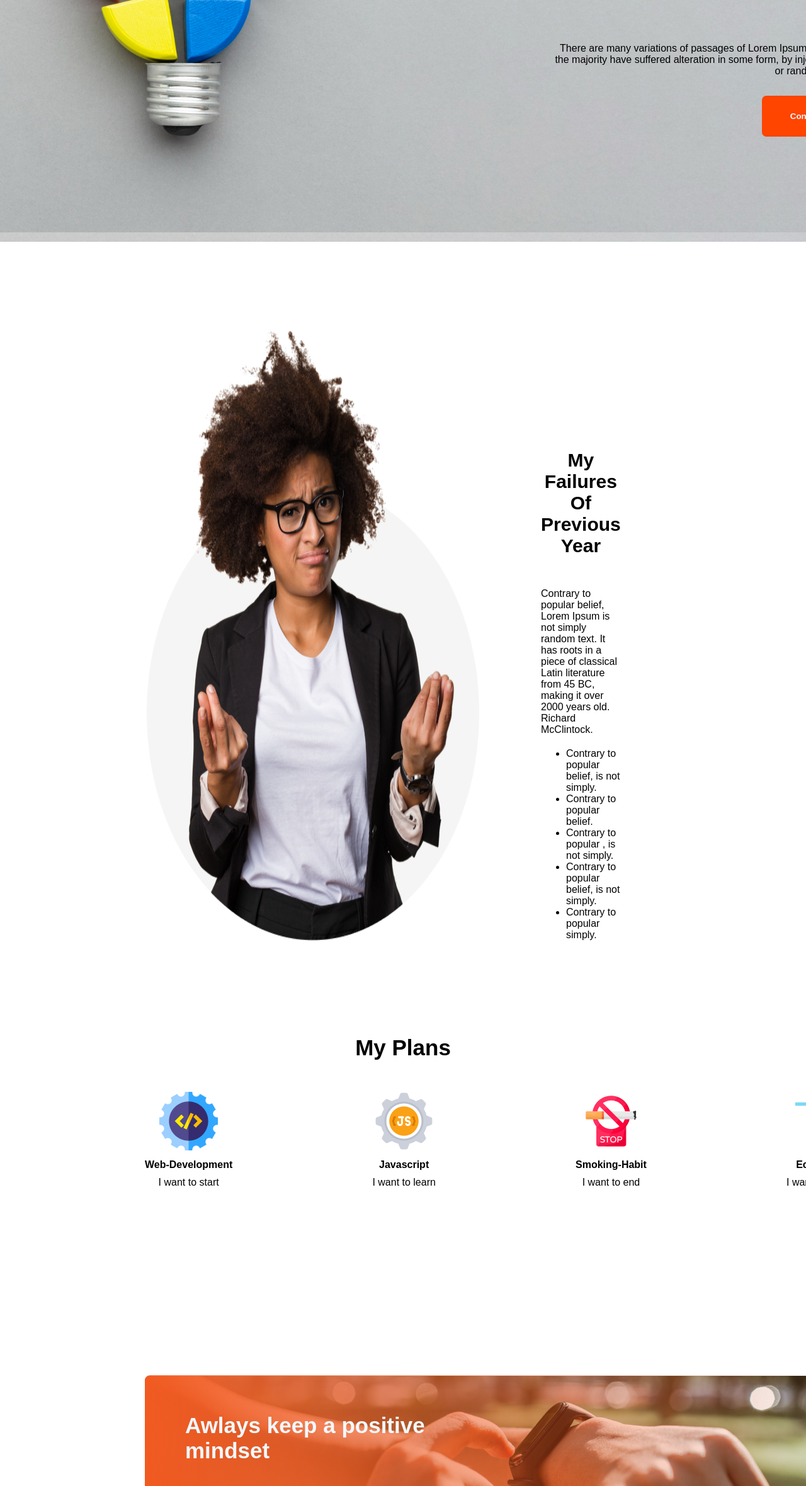
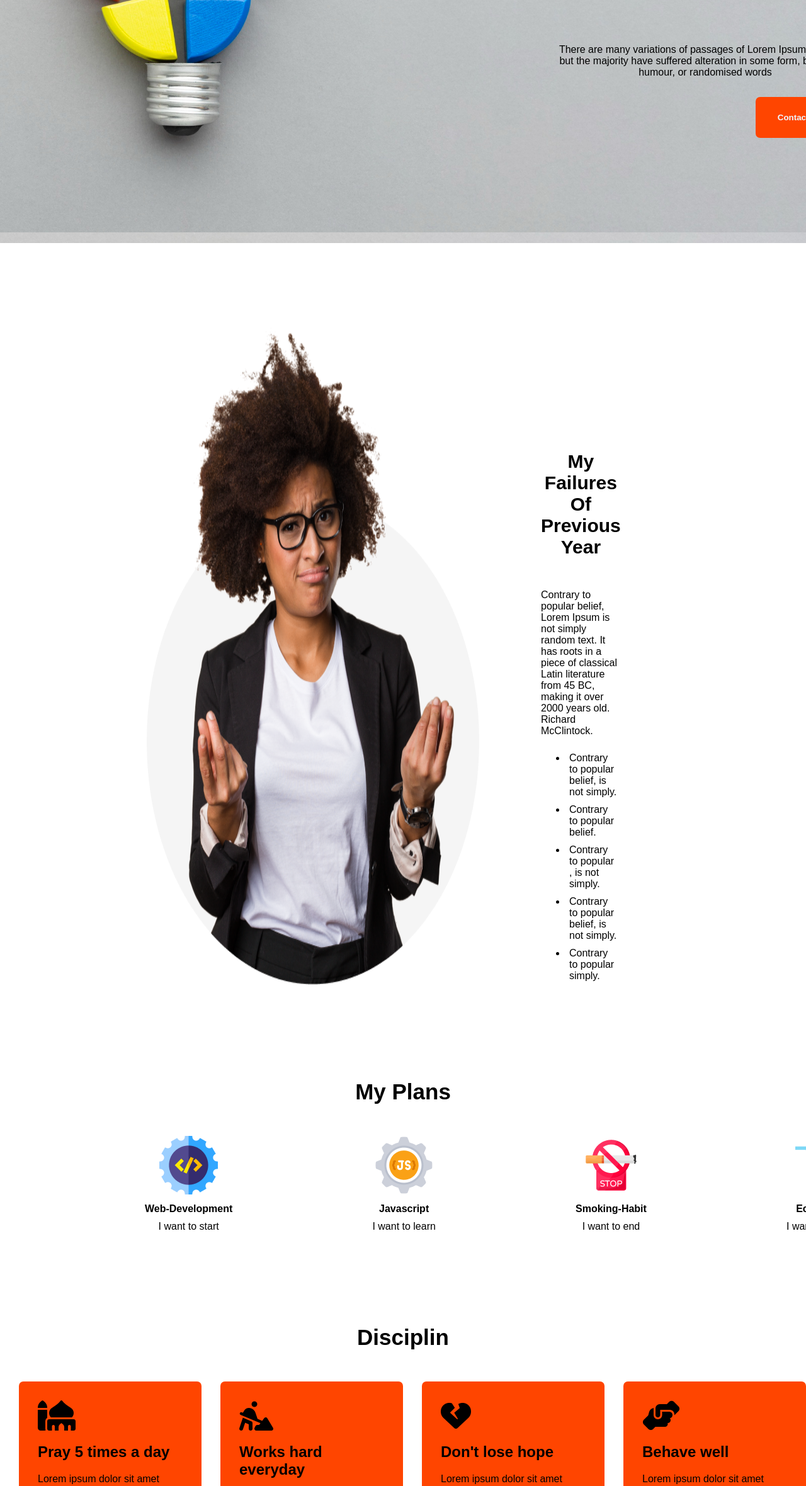
Before and after one commit to Ruhan-ia/assignment1, a plain HTML site: page index.html in a window 1280 px wide. Shown: the part 440-2800 px from the top of the page at 63% size. Drawn offline with Linux system fonts and the light colour scheme.

Commit message:
final commit

```diff
--- a/index.html
+++ b/index.html
@@ -5,6 +5,7 @@
     <meta http-equiv="X-UA-Compatible" content="IE=edge">
     <meta name="viewport" content="width=device-width, initial-scale=1.0">
     <title>Assignment1</title>
+    <script src="https://kit.fontawesome.com/a381f3fb77.js" crossorigin="anonymous"></script>
     <link rel="stylesheet" href="styles/style.css">
 </head>
 <body>
@@ -78,6 +79,40 @@
 
 
         </section>
+        <section class="disciplined-section">
+            <h3 class="disciplin-title">Disciplin</h3>
+            <div class="disciplin-container">
+
+               <div class="discipline">
+                <i class="fa-solid fa-mosque fa-3x"></i>
+                <h4>Pray 5 times a day</h4>
+                <p>Lorem ipsum dolor sit amet consectetur adipisicing elit. Commodi, consequatur?</p>
+
+               </div>
+               <div class="discipline">
+                <i class="fa-solid fa-person-digging fa-3x"></i>
+
+                <h4>Works hard everyday</h4>
+                <p>Lorem ipsum dolor sit amet consectetur adipisicing elit. Commodi, consequatur?</p>
+
+               </div>
+               <div class="discipline">
+                <i class="fa-solid fa-heart-crack fa-3x"></i>
+
+                <h4>Don't lose hope</h4>
+                <p>Lorem ipsum dolor sit amet consectetur adipisicing elit. Commodi, consequatur?</p>
+
+               </div>
+               <div class="discipline">
+                <i class="fa-solid fa-handshake-angle fa-3x"></i>
+
+                <h4>Behave well</h4>
+                <p>Lorem ipsum dolor sit amet consectetur adipisicing elit. Commodi, consequatur?</p>
+
+               </div>
+            </div>
+
+        </section>
         <!-- gradient-section -->
 
         <section class="adviced-section">
@@ -87,6 +122,7 @@
 
             </div>
         </section>
+
     </main>
     <!-- footer-section -->
     <footer class="footer">
--- a/styles/style.css
+++ b/styles/style.css
@@ -4,9 +4,11 @@
 }
 .header{
     background-image: url('../images/banner/banner2.png');
+
 }
 .banner{
-    text-align: right;
+   text-align: center;
+
 }
 .banner-title{
     margin-left: 845px;
@@ -14,25 +16,25 @@
     padding-top: 200px;
     font-weight: 700;
     font-size: 65px;
-    width: 525px;
-    height: 228px;
+    width: 500px;
+    height: 230px;
 
 }
 .banner-description{
     font-weight: 400;
     padding-top: 30px;
-    width: 500px;
-    text-align: right;
+    width: 480px;
+
     height: 80;
     margin-left: 880px;
     margin-right: 230px;
 }
 .btn-primary{
-    width: 160px;
+    width: 140px;
     height: 65px;
     margin-right: 230px;
     margin-bottom: 167px;
-    margin-left: 1210px;
+    margin-left: 1200px;
     margin-top: 30px;
     color: aliceblue;
     font-weight: 600;
@@ -50,9 +52,10 @@
     gap: 80px;
 }
 .failures-container img{
-    background: url('../images/icons/');
+
     margin-left: 210px;
 }
+
 .details{
     margin-right: 320px;
     margin-top: 210px;
@@ -65,6 +68,7 @@
 }
 .edited-list li{
     list-style-type: disc;
+    padding: 5px;
 }
 .container-description{
     margin-top: 20px;
@@ -94,6 +98,28 @@
 .plan-title{
     margin: 10px 0;
 }
+/* discipline-section */
+.disciplin-container{
+    display: flex;
+    gap: 30px;
+    padding-left: 30px;
+}
+.disciplin-container h4{
+    font-size: 24px;
+    font-weight: 600;
+    padding: 20px 0;
+}
+.discipline{
+    background-color: orangered;
+    padding: 30px;
+    border-radius: 7px;
+}
+.discipline:hover{
+    border: 3px solid gray;
+    box-shadow:  0px 6px 50px rgba(0, 0, 0, 0.06);
+}
+
+
 /* adviced-section */
 .adviced-section{
     margin-top: 150px;
```
